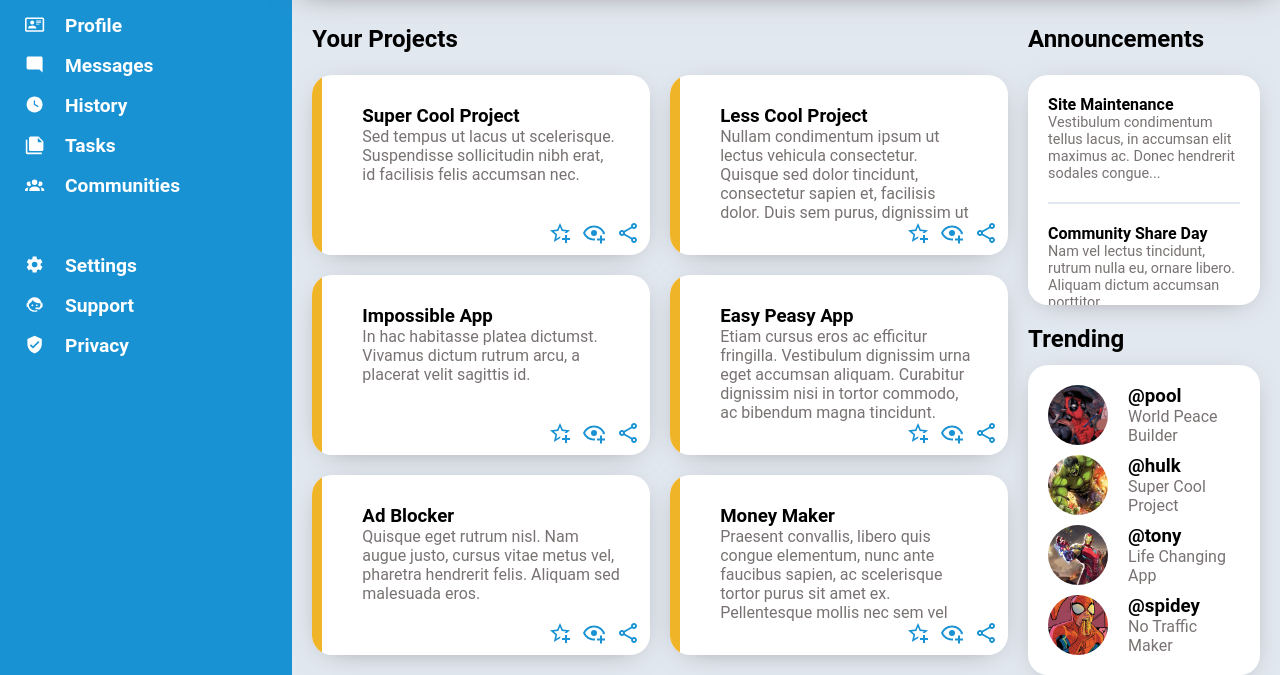
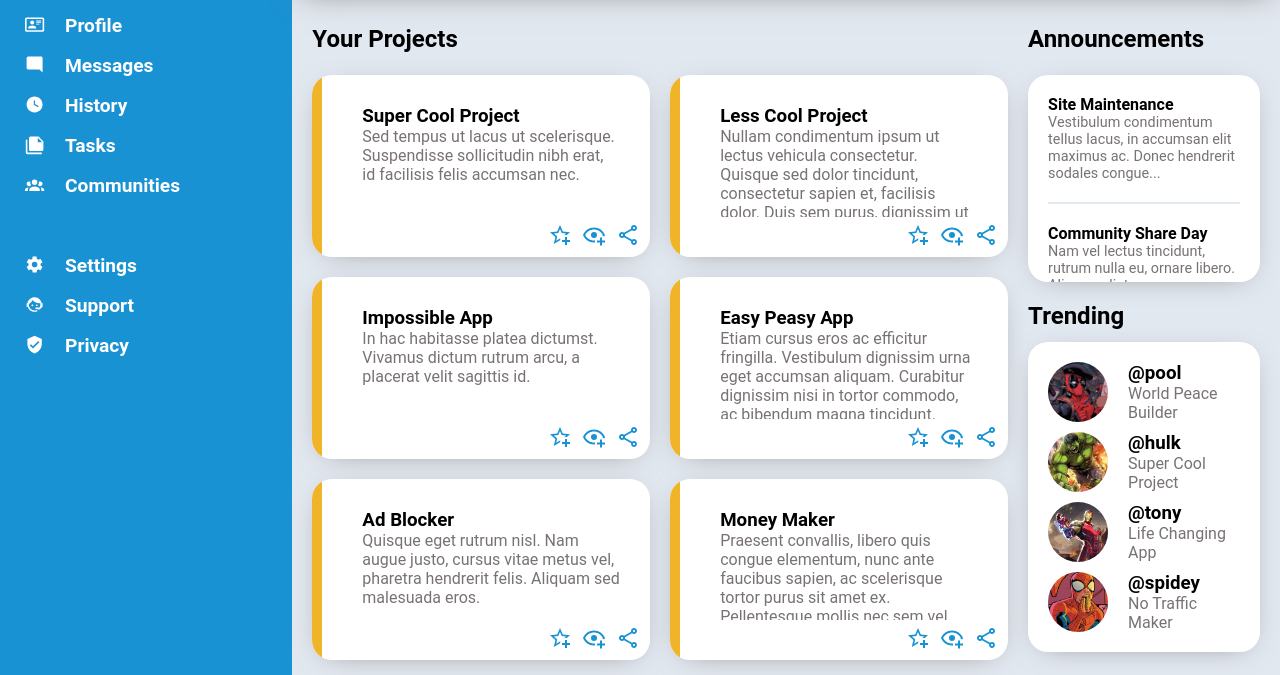
Before and after one commit to Tifa004/Admin_Dashboard, a plain HTML site: page index.html in a window 1280 px wide. Shown: the part 125-800 px from the top of the page. Drawn offline with Linux system fonts and the light colour scheme.

Commit message:
Adjusted Project Cards height and added some row spacing between the icons inside the cards and the paragraph above

```diff
--- a/styles.css
+++ b/styles.css
@@ -171,7 +171,7 @@ ul {
     padding-right: 20px;
     display: grid;
     grid-template-columns: 3fr 1fr;
-    grid-template-rows: 30px 1fr 20px 0.8fr;
+    grid-template-rows: 30px 0.9fr 20px 0.6fr;
     column-gap: 20px;
     row-gap: 20px;
 }
@@ -180,7 +180,7 @@ ul {
     grid-row: 2/5;
     display: grid;
     grid-template-columns: repeat(2,0.8fr);
-    grid-template-rows: repeat(3,30%);
+    grid-template-rows: repeat(3,31.5%);
     gap: 20px;
 }
 .project-list > .item{
@@ -199,6 +199,7 @@ ul {
         display: grid;
         grid-template-columns: 1fr;
         grid-template-rows: auto 30px;
+        row-gap: 10px;
         .text{
             padding: 30px;
             overflow: hidden;
```
